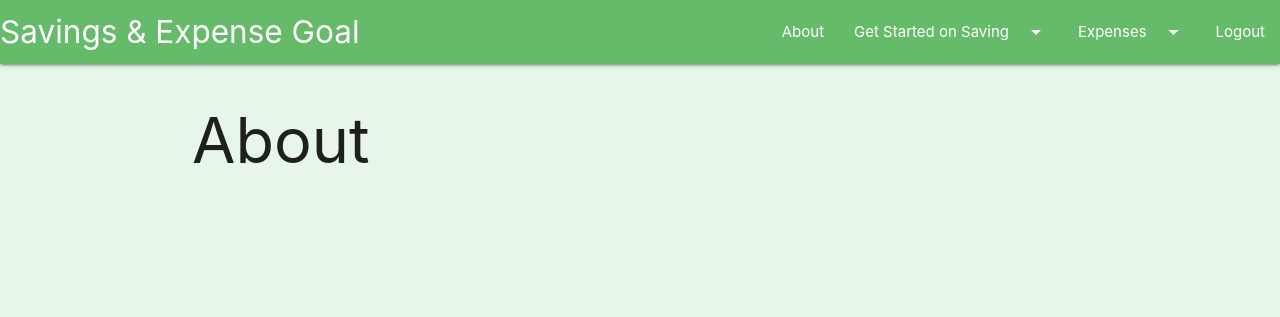
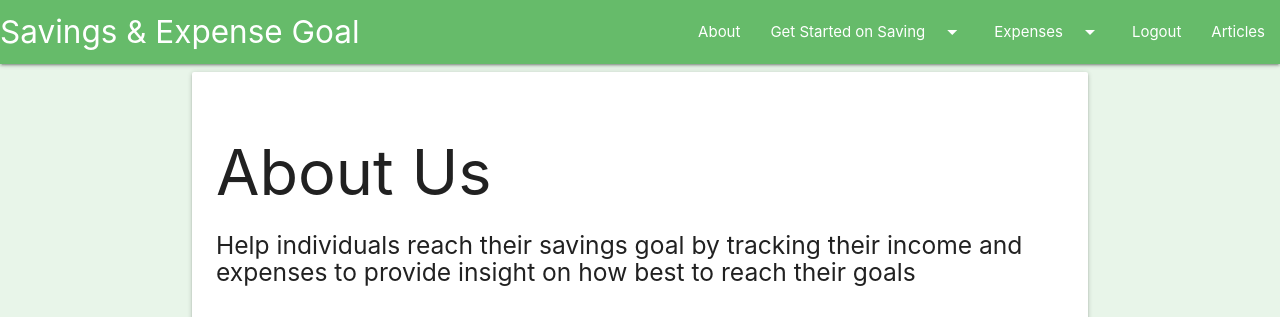
Before and after one commit to danf8/savings-expense_goal_app, a Django app: page /about/ in a window 1280 px wide. Shown: the top 317 px of the page. Run offline with Django 4.2, Linux system fonts and the light colour scheme; the visitor is signed in with stand-in values (Sample User, id 1).

Commit message:
wip: add chart & education articles api

```diff
--- a/main_app/templates/about.html
+++ b/main_app/templates/about.html
@@ -6,6 +6,19 @@
 
 {% block content %}
 
-<h1>About </h1>
+<div class="card">
+    <div class="card-content">
+        <h1>About Us</h1>
+        <h5>Help individuals reach their savings goal by tracking their income and expenses to provide insight on how best to reach their goals </h5>
+        {% if user.is_authenticated %}
+        {% else %}
+        <a href="{% url 'signup' %}"><span class="card-title activator Black-text text-darken-4">Click here to start saving today</span></span></a>
+        <a href="{% url 'login' %}"><span class="card-title activator Black-text text-darken-4">Already a user?</span></span></a>
+        {% endif %}
+      </div>
+    <div class="card-image waves-block waves-light">
+        <img class="activator" src="https://images.pexels.com/photos/5849592/pexels-photo-5849592.jpeg?auto=compress&cs=tinysrgb&w=1000" alt="">
+    </div>
+</div>
 
 {% endblock %}
--- a/main_app/templates/base.html
+++ b/main_app/templates/base.html
@@ -11,6 +11,7 @@
     <link href="https://fonts.googleapis.com/icon?family=Material+Icons" rel="stylesheet">
     <script src="https://code.jquery.com/jquery-3.6.0.min.js"></script>
     <script src="https://cdnjs.cloudflare.com/ajax/libs/materialize/1.0.0/js/materialize.min.js"></script>
+    <script src="https://cdn.jsdelivr.net/npm/chart.js@2.9.3/dist/Chart.min.js"></script>
 
     {% block title %}
     <title>Savings Goals</title>
@@ -36,6 +37,7 @@
                     <li><a class=" dropdown-trigger" href="#!" data-target="dropdown1">Get Started on Saving<i class="material-icons right">arrow_drop_down</i></a></li>
                     <li><a class=" dropdown-trigger" href="#!" data-target="dropdown2">Expenses<i class="material-icons right">arrow_drop_down</i></a></li>
                     <li><a href="{% url 'logout' %}">Logout</a></li>
+                    <li><a href="{% url 'articles' %}">Articles</a></li>
                     {% else %}
                     <li><a href="{% url 'signup' %}">Signup</a></li>
                     <li><a href="{% url 'login' %}">Login</a></li>
--- a/main_app/templates/home.html
+++ b/main_app/templates/home.html
@@ -44,7 +44,8 @@
         </nav>
     </header>
     <main class="container">
-        <h1>Homepage</h1>
+        <h1>Savings & Expense Goal</h1>
+        <p>Helping you reach your financial goals</p>
     </main>
     <footer class="page-footer green lighten-1">
         <p>Copyright &copy; All Rights Reserved 2023</p>
--- a/main_app/urls.py
+++ b/main_app/urls.py
@@ -16,4 +16,5 @@ urlpatterns= [
     path('expenses/<int:pk>/delete/', views.ExpenseDelete.as_view(), name='delete_expense'),
     path('expenses/<int:pk>/update/', views.ExpenseUpdate.as_view(), name='update_expense'),
     path('savings/add_savings/', views.AdditionalSavings.as_view(), name='additional_savings'),
+    path('education/', views.get_financial_edu_articles, name='articles'),
 ]
--- a/main_app/views.py
+++ b/main_app/views.py
@@ -8,6 +8,14 @@ from django.contrib.auth.decorators import login_required
 from django.contrib.auth.mixins import LoginRequiredMixin
 from django.db.models import Sum
 from .forms import ExpenseForm
+from django.http import JsonResponse
+import requests
+import environ
+
+environ.Env.read_env()
+env = environ.Env()
+api_key = env.str('API_KEY', '')
+
 # Create your views here.
 
 def home(request):
@@ -36,18 +44,25 @@ def saving_details(request, saving_id):
             income_after_expenses = saving.monthly_income - total_expenses
             if income_after_expenses > 0:
                 time_till_goal = round(((saving.save_goal / (income_after_expenses + saving.current_savings)) / 12), 2)
+                time_in = 'Years'
             else:
                 time_till_goal = 'You are spending more than income currently'
+                time_in = ''
     else:
         income_after_expenses = saving.monthly_income
         time_till_goal = round(((saving.save_goal / (income_after_expenses + saving.current_savings)) / 12), 2)
     expense_type_totals = expenses.values('expense_type').annotate(total=Sum('expense_amt'))
     for expense_type in expense_type_totals:
         if total_expenses is not None:
-            print(expense_type_totals)
             expense_type['percentage'] = round((expense_type['total'] / total_expenses) * 100, 2)
         else:
             expense_type['percentage'] = 0
+    labels = []
+    data = []
+    queryset = expenses
+    for val in queryset:
+        labels.append(val.expense_type)
+        data.append(val.expense_amt)
     return render(request, 'savings/detail.html', {'saving': saving,
                                                    'expenses': expenses,
                                                    'total_expenses': total_expenses,
@@ -56,7 +71,7 @@ def saving_details(request, saving_id):
                                                    'expense_type_totals': expense_type_totals,
                                                    'add_savings': add_savings,
                                                    'total_added_savings': total_added_savings,
-                                                   'total_savings': total_savings, })
+                                                   'total_savings': total_savings, 'labels': labels, 'data': data, 'time_in': time_in, })
 
 @login_required
 def expenses(request):
@@ -133,3 +148,22 @@ class AdditionalSavings(LoginRequiredMixin, CreateView):
     def form_valid(self, form):
         form.instance.user = self.request.user
         return super().form_valid(form)
+
+
+def get_financial_edu_articles(request):
+    endpoint = 'https://newsapi.org/v2/everything'
+    query = 'financial education'
+    params = {'q': query, 'apiKey': api_key}
+
+    # Send GET request to News API
+    response = requests.get(endpoint, params={'q': query, 'apiKey': api_key})
+
+    if response.status_code == 200:
+        articles = response.json()['articles']
+        # Extract relevant information from the articles
+        extracted_articles = [{'title': article['title'], 'description': article['description'], 'url': article['url']} for article in articles]
+        # Return the extracted articles as JSON response
+        context = {'articles': extracted_articles}
+        return render(request, 'articles.html', context)
+    else:
+        return render(request, 'home.html')
--- a/savingsgoal/settings.py
+++ b/savingsgoal/settings.py
@@ -26,6 +26,7 @@ BASE_DIR = Path(__file__).resolve().parent.parent
 
 # SECURITY WARNING: keep the secret key used in production secret!
 SECRET_KEY = os.environ['SECRET_KEY']
+API_KEY = os.environ['API_KEY']
 
 # SECURITY WARNING: don't run with debug turned on in production!
 DEBUG = True
```
Also changed, not shown: main_app/templates/articles.html (added, +17 -0 lines), main_app/templates/savings/detail.html (+23 -2 lines).
